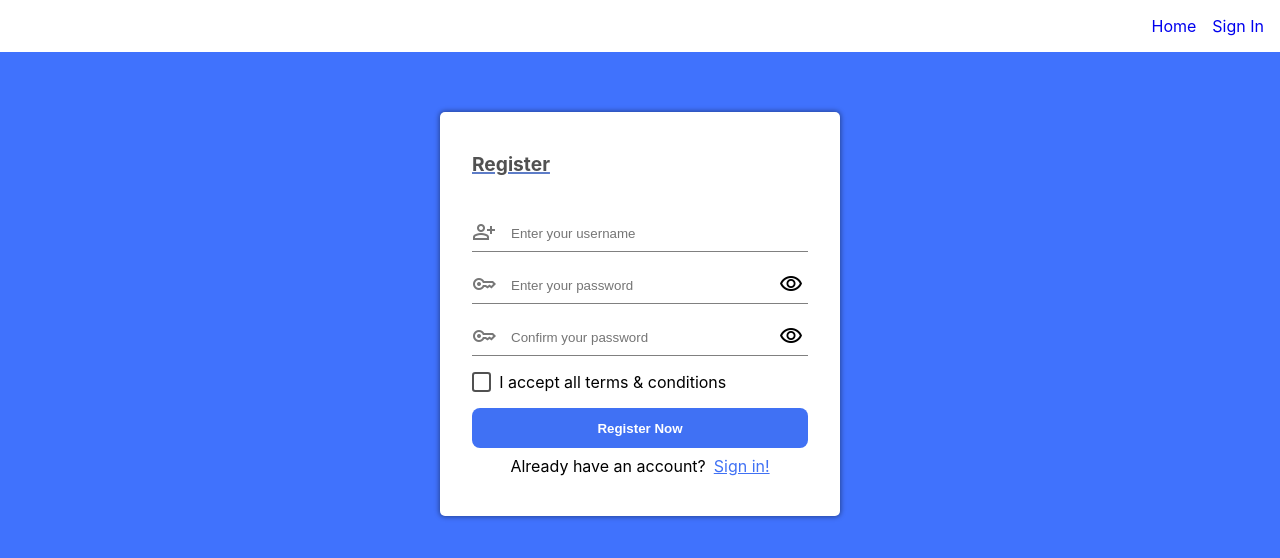
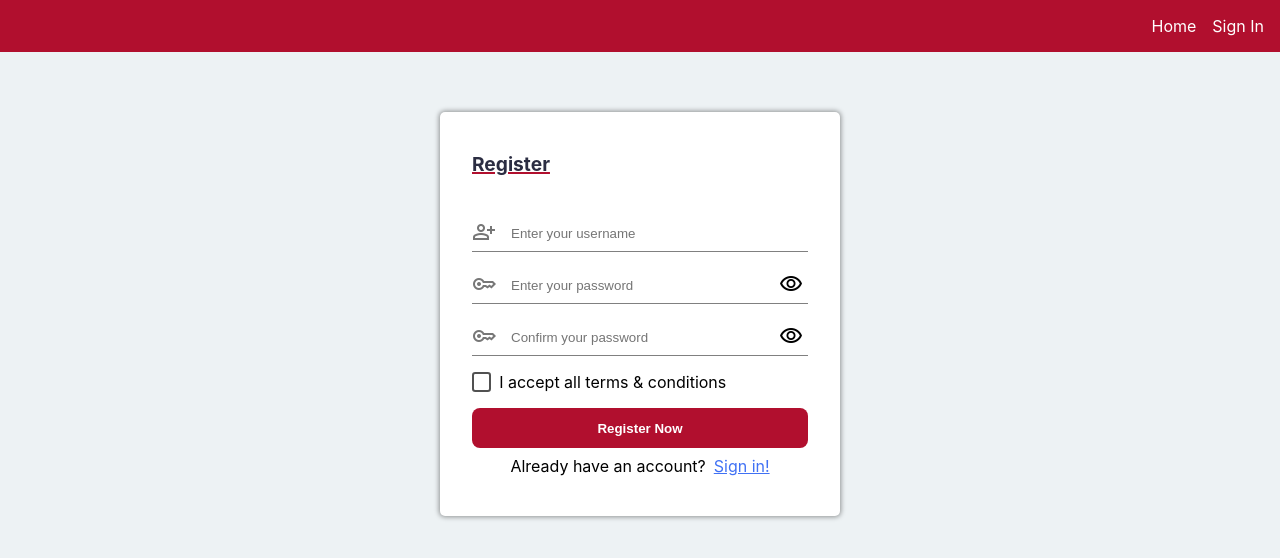
Before and after one commit to dcanitez/ReactBootcamp_MyApp, a React (Create React App) app in the folder myapp/: page /register in a window 1280 px wide. Shown: the top 558 px of the page. Built offline with nearby package versions, Linux system fonts and the light colour scheme.

Commit message:
color changes

```diff
--- a/myapp/src/components/Navbar/Navbar.styled.ts
+++ b/myapp/src/components/Navbar/Navbar.styled.ts
@@ -1,7 +1,7 @@
 import styled from "styled-components";
 
 export const Styled = styled.nav`
-  background-color: #fff;
+  background-color: #b10f2e;
   position: fixed;
   top: 0;
   width: 100%;
@@ -11,6 +11,7 @@ export const Styled = styled.nav`
     justify-content: flex-end;
   }
   a {
+    color: #ffffff;
     margin-right: 1rem;
     text-decoration: none;
     cursor: pointer;
@@ -19,12 +20,14 @@ export const Styled = styled.nav`
     }
   }
   .logout-btn {
+    color: #ffffff;
     border: none;
     outline: none;
     background-color: inherit;
     cursor: pointer;
   }
   .welcome-span {
+    color: #ffffff;
     margin-right: 1rem;
     font-weight: bold;
   }
--- /dev/null
+++ b/myapp/src/components/Tabs/Tabs.styled.ts
@@ -0,0 +1,3 @@
+import styled from "styled-components";
+
+export const Styled = styled.div``;
--- /dev/null
+++ b/myapp/src/components/Tabs/Tabs.tsx
@@ -0,0 +1,7 @@
+import React from "react";
+
+const Tabs = () => {
+  return <div>Tabs</div>;
+};
+
+export default Tabs;
--- /dev/null
+++ b/myapp/src/components/Tabs/Tabs.types.d.ts
@@ -0,0 +1 @@
+export type TabsProps = {};
--- /dev/null
+++ b/myapp/src/components/Tabs/index.ts
@@ -0,0 +1,2 @@
+import Tabs from "./Tabs";
+export default Tabs;
--- a/myapp/src/components/elements/Button/Button.styled.ts
+++ b/myapp/src/components/elements/Button/Button.styled.ts
@@ -3,7 +3,7 @@ import styled from "styled-components";
 export const Styled = styled.button`
   width: 100%;
   color: #fff;
-  background-color: #4071f4;
+  background-color: #b10f2e;
   height: 2.5rem;
   outline: none;
   border: none;
@@ -12,9 +12,9 @@ export const Styled = styled.button`
   font-weight: 600;
   margin-bottom: 0.5rem;
   &:hover {
-    background-color: darkblue;
+    background-color: #ef233c;
   }
   &:active {
-    background-color: #4071f4;
+    background-color: #ef233c;
   }
 `;
--- a/myapp/src/components/elements/Card/Card.styled.ts
+++ b/myapp/src/components/elements/Card/Card.styled.ts
@@ -9,9 +9,9 @@ export const Styled = styled.div`
   box-sizing: border-box;
   h1 {
     font-size: 1.2rem;
-    color: #515151;
+    color: #2b2d42;
     margin: 0 0 40px 0;
     padding: 0;
-    text-decoration: underline solid #5d7cc7 2px;
+    text-decoration: underline solid #b10f2e 2px;
   }
 `;
--- a/myapp/src/index.css
+++ b/myapp/src/index.css
@@ -1,6 +1,6 @@
 body {
   margin: 0;
-  background-color: #4072fd;
+  background-color: #edf2f4;
   font-family: -apple-system, BlinkMacSystemFont, "Segoe UI", "Roboto", "Oxygen",
     "Ubuntu", "Cantarell", "Fira Sans", "Droid Sans", "Helvetica Neue",
     sans-serif;
--- a/myapp/src/pages/Home/Home.styled.ts
+++ b/myapp/src/pages/Home/Home.styled.ts
@@ -4,6 +4,6 @@ export const Styled = styled.div`
   margin-top: 30vh;
   text-align: center;
   h1 {
-    color: #fff;
+    color: #ef233c;
   }
 `;
--- a/myapp/src/pages/Todo/Todo.tsx
+++ b/myapp/src/pages/Todo/Todo.tsx
@@ -1,7 +1,12 @@
 import React from "react";
+import Tabs from "../../components/Tabs";
 
 const Todo = () => {
-  return <div>Todo</div>;
+  return (
+    <div style={{ marginTop: "10vh" }}>
+      <Tabs />
+    </div>
+  );
 };
 
 export default Todo;
```
